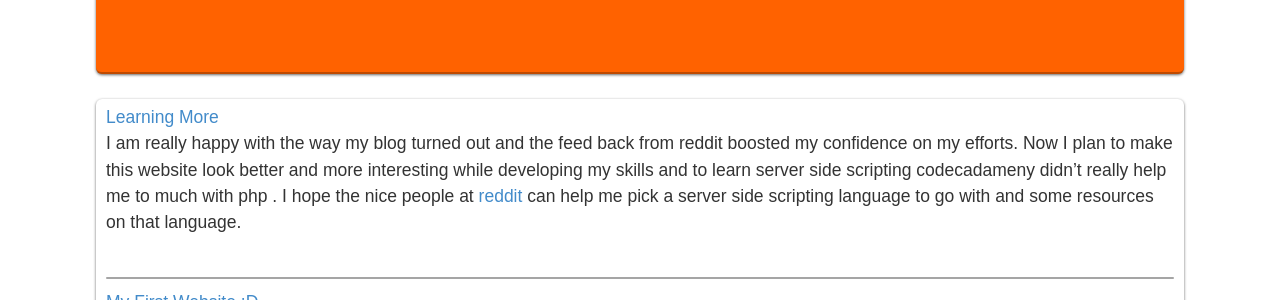
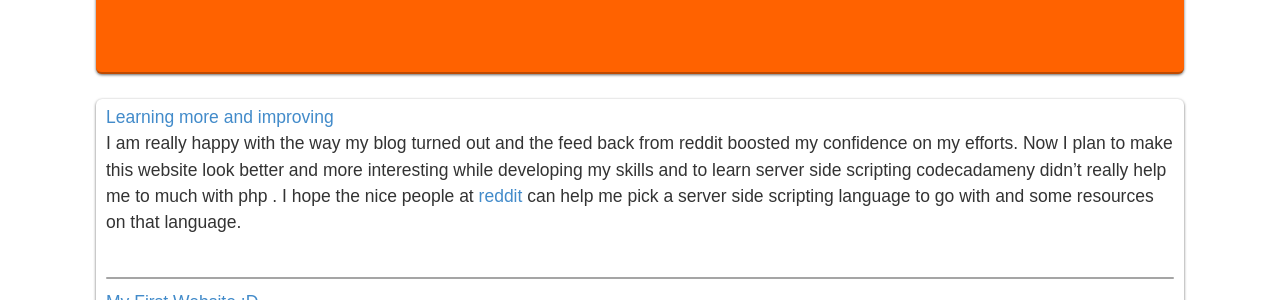
Before and after one commit to Boiob/malcolm2608.github.com, a Jekyll site: the page built from blog.html, in a window 1280 px wide. Shown: the part 176-476 px from the top of the page. Built offline with Jekyll 4.4.1, drawn with Linux system fonts in a browser that asks for light colours; nearby versions of some CDN libraries; Markdown is read by kramdown in place of the engine named in the settings.

Commit message:
I forgot the yaml header thingy
Don't forget it again malcom

```diff
--- a/_posts/2013-08-06-learning-more.md
+++ b/_posts/2013-08-06-learning-more.md
@@ -1 +1,6 @@
+---
+layout: post
+title: Learning more and improving
+---
+
 I am really happy with the way my blog turned out and the feed back from reddit boosted my confidence on my efforts. Now I plan to make this website look better and more interesting while developing my skills and to learn server side scripting codecadameny didn't really help me to much with php . I hope the nice people at [reddit](http://www.reddit.com/r/learnprogramming/comments/1jsqdh/ruby_vs_python_vs_php_for_server_side_scripting/) can help me pick a server side scripting language to go with and some resources on that language.
```
